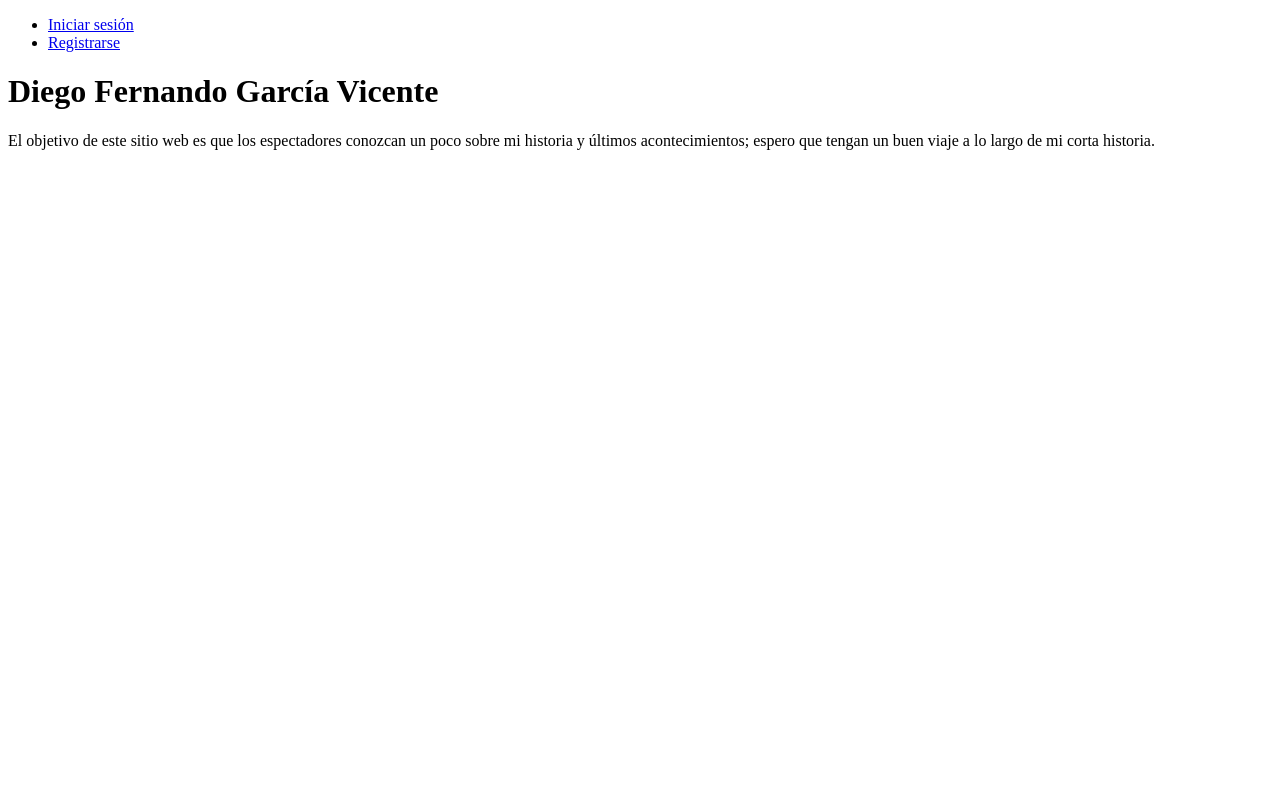
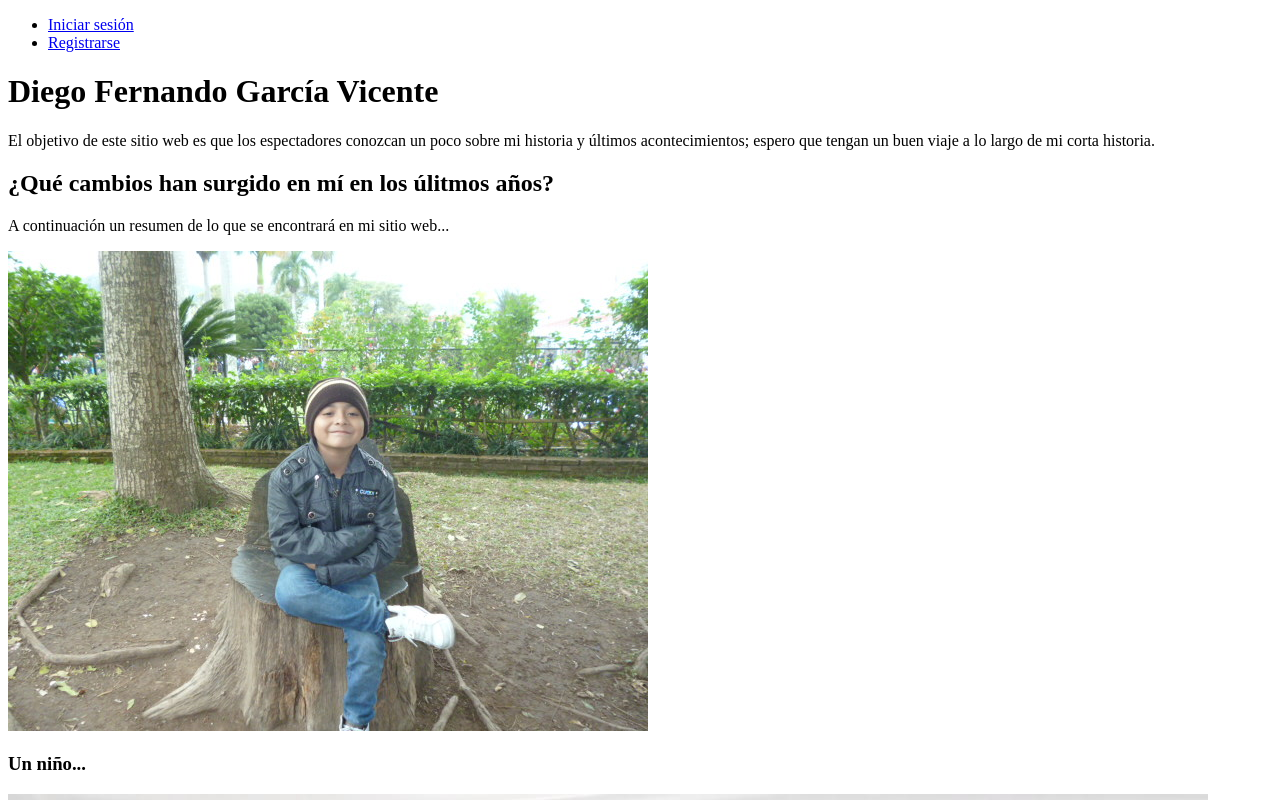
Before and after one commit to diegoFerGV/proyecto-personal, a plain HTML site: page index.html in a window 1280 px wide. Shown: the top 800 px of the page. Drawn offline with Linux system fonts and the light colour scheme.

Commit message:
carga de información faltante e imagenes

```diff
--- a/index.html
+++ b/index.html
@@ -7,8 +7,9 @@
     <title>Proyecto Final Diego</title>
 </head>
 <body>
+
     <header class="general-header">
-        <div class="menu-container">
+        <div class="menu-content">
             <nav class="navegation">
                 <ul>
                     <li><a href="#">Iniciar sesión</a></li>
@@ -23,5 +24,27 @@
             </p>
         </div>
     </header>
+
+    <section class="general-information">
+        <div class="information-content"></div>
+        <h2>
+            ¿Qué cambios han surgido en mí en los úlitmos años?
+        </h2>
+        <p class="txt-p">
+            A continuación un resumen de lo que se encontrará en mi sitio web...
+        </p>
+
+        <div class="information-groups">
+            <div class="information-1">
+                <img src="img/img1.JPG" alt="imagen cuando tenía 10 años">
+                <h3>Un niño...</h3>
+            </div>
+            <div class="information-2">
+                <img src="img/img10.jpg" alt="imagen de mi edad actual, 18">
+                <h3>Un adulto...</h3>
+            </div>
+        </div>
+    </section>
+
 </body>
 </html>
```
Also changed, not shown: img/img10.jpg (added).
